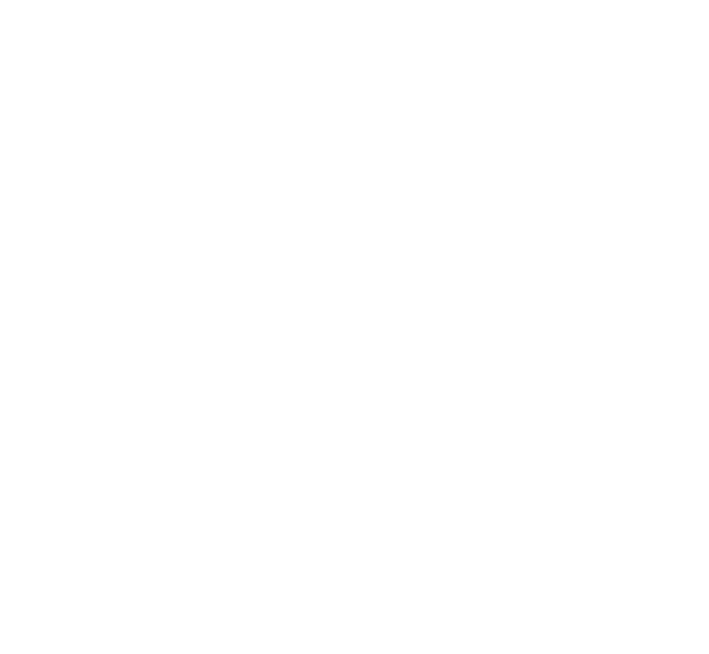
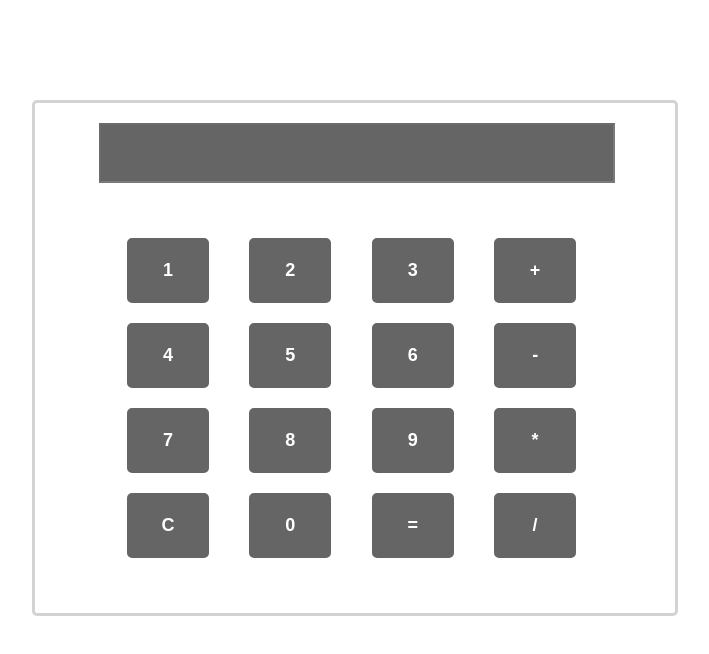
Before and after one commit to rohanrawal-adapty/JavaScriptTask2, a plain HTML site: page calculator/index.html in a window 1280 px wide. Shown: the whole page, without its empty margins (285-994 px from the left). Drawn offline with Linux system fonts and the light colour scheme.

Commit message:
Final calculator changes

```diff
--- a/calculator/index.html
+++ b/calculator/index.html
@@ -10,6 +10,71 @@
     <script src='script.js'></script>
 </head>
 <body>
+   <section>
+       <div class="calculator-body">
+           <form action="#" name="calculator">
+                <input type="text" name="display" class="display" disabled>
+                <div class="calculator-column">
+                    <div class="calculator-button">
+                        <input type="button" value="1" id="one" onclick="addOne()">
+                    </div>
+                    <div class="calculator-button">
+                        <input type="button" value="4" id="four" onclick="addFour()">
+                    </div>
+                    <div class="calculator-button">
+                        <input type="button" value="7" id="seven" onclick="addSeven()">
+                    </div>
+                    <div class="calculator-button">
+                        <input type="button" value="C" id="clear" onclick="addZeroClear()">
+                    </div>
+                </div>
 
-</body>
+                <div class="calculator-column">
+                    <div class="calculator-button">
+                        <input type="button" value="2" id="two" onclick="addTwo()">
+                    </div>
+                    <div class="calculator-button">
+                        <input type="button" value="5" id="five" onclick="addFive()">
+                    </div>
+                    <div class="calculator-button">
+                        <input type="button" value="8" id="eight" onclick="addEight()">
+                    </div>
+                    <div class="calculator-button">
+                        <input type="button" value="0" id="zero" onclick="addZero()">
+                    </div>
+                </div>
+
+                <div class="calculator-column">
+                    <div class="calculator-button">
+                        <input type="button" value="3" id="three" onclick="addThree()">
+                    </div>
+                    <div class="calculator-button">
+                        <input type="button" value="6" id="six" onclick="addSix()">
+                    </div>
+                    <div class="calculator-button">
+                        <input type="button" value="9" id="nine" onclick="addNine()">
+                    </div>
+                    <div class="calculator-button">
+                        <input type="button" value="=" id="equals" onclick="result()">
+                    </div>
+                </div>
+
+                <div class="calculator-column">
+                    <div class="calculator-button">
+                        <input type="button" value="+" id="plus" onclick="addition()">
+                    </div>
+                    <div class="calculator-button">
+                        <input type="button" value="-" id="minus" onclick="subtraction()">
+                    </div>
+                    <div class="calculator-button">
+                        <input type="button" value="*" id="multiply" onclick="multiplication()">
+                    </div>
+                    <div class="calculator-button">
+                        <input type="button" value="/" id="divide" onclick="division()">
+                    </div>
+                </div>
+           </form>
+       </div>
+   </section>
+ </body>
 </html>
--- a/calculator/script.js
+++ b/calculator/script.js
@@ -0,0 +1,126 @@
+var numberOne=0;
+var numberTwo=0;
+var operations='';
+var ifResult = false;
+
+function addOne(){
+    if(ifResult){
+        calculator.display.value = '';
+        ifResult=false;
+    }
+    calculator.display.value += '1';
+}
+
+function addTwo(){
+    if(ifResult){
+        calculator.display.value = '';
+        ifResult=false;
+    }
+    calculator.display.value += '2';
+}
+
+function addThree(){
+    if(ifResult){
+        calculator.display.value = '';
+        ifResult=false;
+    }
+    calculator.display.value += '3';
+}
+
+function addFour(){
+    if(ifResult){
+        calculator.display.value = '';
+        ifResult=false;
+    }
+    calculator.display.value += '4';
+}
+
+function addFive(){
+    if(ifResult){
+        calculator.display.value = '';
+        ifResult=false;
+    }
+    calculator.display.value += '5';
+}
+
+function addSix(){
+    if(ifResult){
+        calculator.display.value = '';
+        ifResult=false;
+    }
+    calculator.display.value += '6';
+}
+
+function addSeven(){
+    if(ifResult){
+        calculator.display.value = '';
+        ifResult=false;
+    }
+    calculator.display.value += '7';
+}
+
+function addEight(){
+    if(ifResult){
+        calculator.display.value = '';
+        ifResult=false;
+    }
+    calculator.display.value += '8';
+}
+
+function addNine(){
+    if(ifResult){
+        calculator.display.value = '';
+        ifResult=false;
+    }
+    calculator.display.value += '9';
+}
+
+function addZero(){
+    if(ifResult){
+        calculator.display.value = '';
+        ifResult=false;
+    }
+    calculator.display.value +='0';
+}
+
+function addZeroClear(){
+    calculator.display.value = '';
+}
+
+function addition(){
+    numberOne = calculator.display.value;
+    calculator.display.value='';
+    operations  = "additions";
+}
+
+function multiplication(){
+    numberOne = calculator.display.value;
+    calculator.display.value='';
+    operations  = "multiplication";
+}
+
+function division(){
+    numberOne = calculator.display.value;
+    calculator.display.value='';
+    operations  = "division";
+}
+
+function subtraction(){
+    numberOne = calculator.display.value;
+    calculator.display.value='';
+    operations  = "subtraction";
+}
+function result(){
+    numberTwo = calculator.display.value;
+
+    if(operations.localeCompare('additions')==0){
+        calculator.display.value = parseInt(numberOne)+parseInt(numberTwo);
+    }else if(operations.localeCompare('multiplication')==0){
+        calculator.display.value = parseInt(numberOne)*parseInt(numberTwo);
+    }else if(operations.localeCompare('division')==0){
+        calculator.display.value = parseInt(numberOne)/parseInt(numberTwo);
+    }else if(operations.localeCompare('subtraction')==0){
+        calculator.display.value = parseInt(numberOne)-parseInt(numberTwo);
+    }
+    ifResult = true;
+}
--- a/calculator/style.css
+++ b/calculator/style.css
@@ -49,3 +49,47 @@ table {
 
 
 /* */
+section{
+    width: 100%;
+    margin: auto;
+}
+
+section .calculator-body{
+    width: 50%;
+    margin: 100px auto;
+    border: 3px solid #d3d3d3;
+    border-radius: 5px;
+}
+.calculator-body form{
+    width: 80%;
+    margin: auto;
+    padding: 20px 0;
+}
+section .calculator-body .display{
+    width: 100%;
+    padding: 15px 0;
+    background-color: #000;
+    opacity: 0.6;
+    color: #FFF;
+    font-size: 22px;
+    font-weight: 700;
+}
+
+.calculator-column{
+    width: 20%;
+    display: inline-block;
+    margin: 15px 8px;
+    padding: 20px 0;
+}
+.calculator-button input{
+    width:80%;
+    margin: 20px 0 0 20px;
+    padding: 20px 0;
+    border: 2px solid #000;
+    border-radius: 5px;
+    background-color: #000;
+    opacity: 0.6;
+    color: #FFF;
+    font-size: 18px;
+    font-weight: 700;
+}
```
